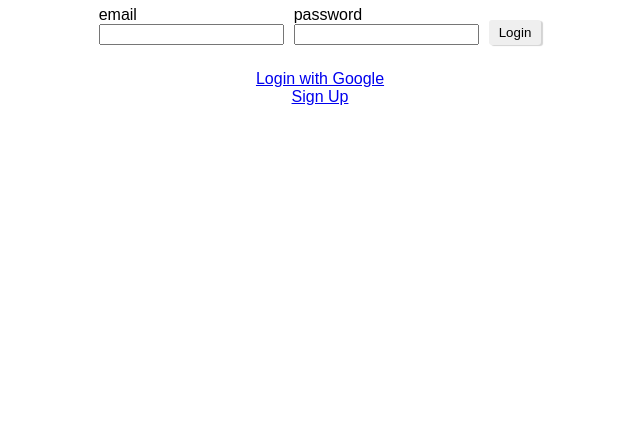
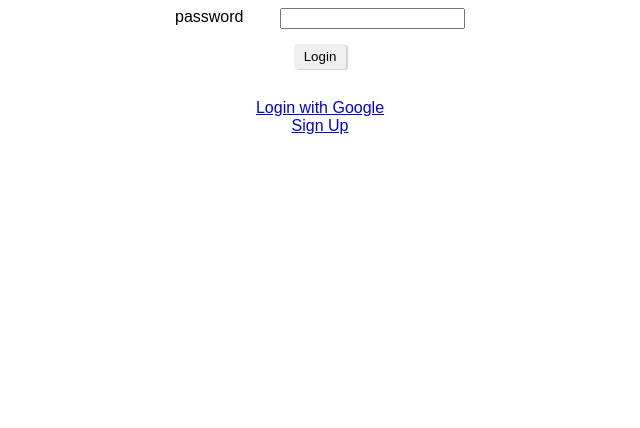
Before and after one commit to worksB-collab/aha-assignment, a website: page public/sites/signin.html in a window 1280 px wide. Shown: the part 388-816 px from the top of the page, without its empty margins (328-968 px from the left). Drawn offline with Linux system fonts and the light colour scheme.

Commit message:
update page styles

```diff
--- a/public/sites/signin.html
+++ b/public/sites/signin.html
@@ -7,8 +7,7 @@
 </head>
 <body>
 <h2>Sign In</h2>
-<div class="field-container">
-  <form action="/auth/signin" method="post">
+<form action="/auth/signin" class="field-container" method="post">
   <div class="field">
     <label>email</label>
     <input name="email" required type="email">
@@ -19,7 +18,6 @@
   </div>
   <button type="submit">Login</button>
 </form>
-</div>
 
 <div class="btn-container">
   <a href="/auth/google">Login with Google</a>
--- a/public/stylesheets/style.css
+++ b/public/stylesheets/style.css
@@ -14,8 +14,9 @@ p {
 
 button {
     height: fit-content;
+    width: fit-content;
     padding: 5px 10px;
-    margin: 5px;
+    margin: 10px auto;
     border: none;
     border-radius: 3px;
     box-shadow: 2px 1px 1px lightgray;
@@ -26,26 +27,23 @@ button:hover {
     transform: translateY(-3px);
 }
 
+.response-data {
+    color: #005a8b;
+}
+
 .field-container {
     display: flex;
-    flex-direction: row;
+    flex-direction: column;
+    width: 300px;
+    justify-content: center;
 }
 
-.field-container form {
-    display: flex;
-    flex-direction: row;
-    align-items: flex-end;
-}
 
 .field {
     display: flex;
-    flex-direction: column;
+    flex-direction: row;
+    justify-content: space-between;
     margin: 5px;
-    align-items: baseline;
-}
-
-.response-data {
-    color: #005a8b;
 }
 
 .btn-container {
```
Also changed, not shown: public/sites/profile.html (+3 -1 lines), public/sites/signup.html (+1 -3 lines). Lines whose indentation alone changed are shown as unchanged.
